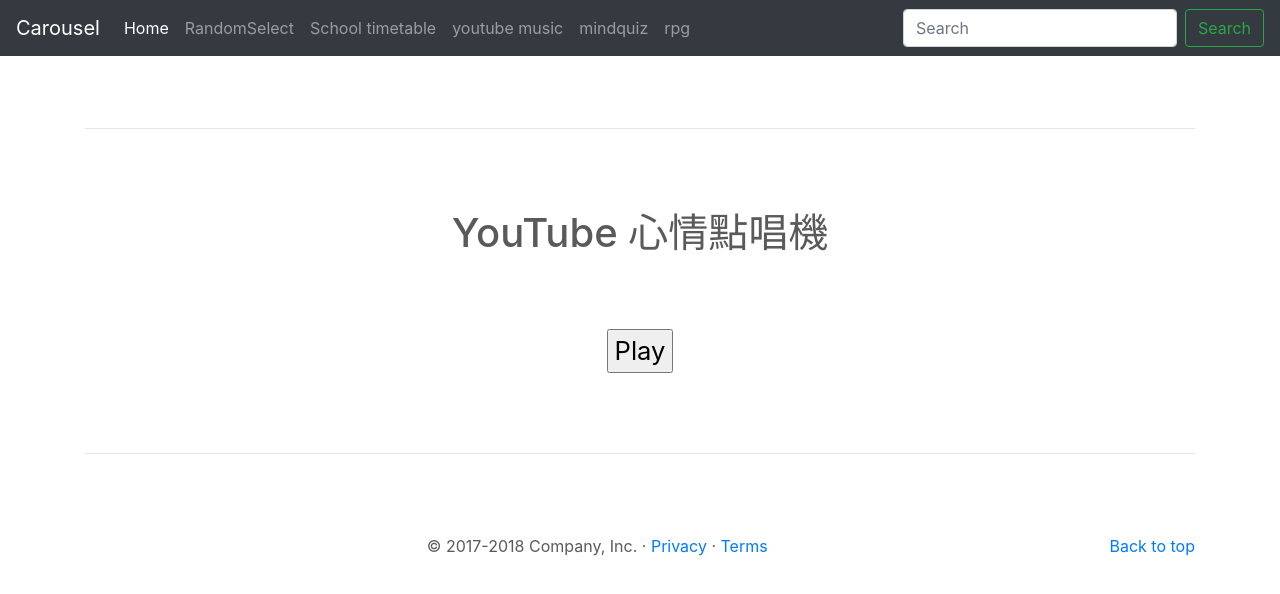
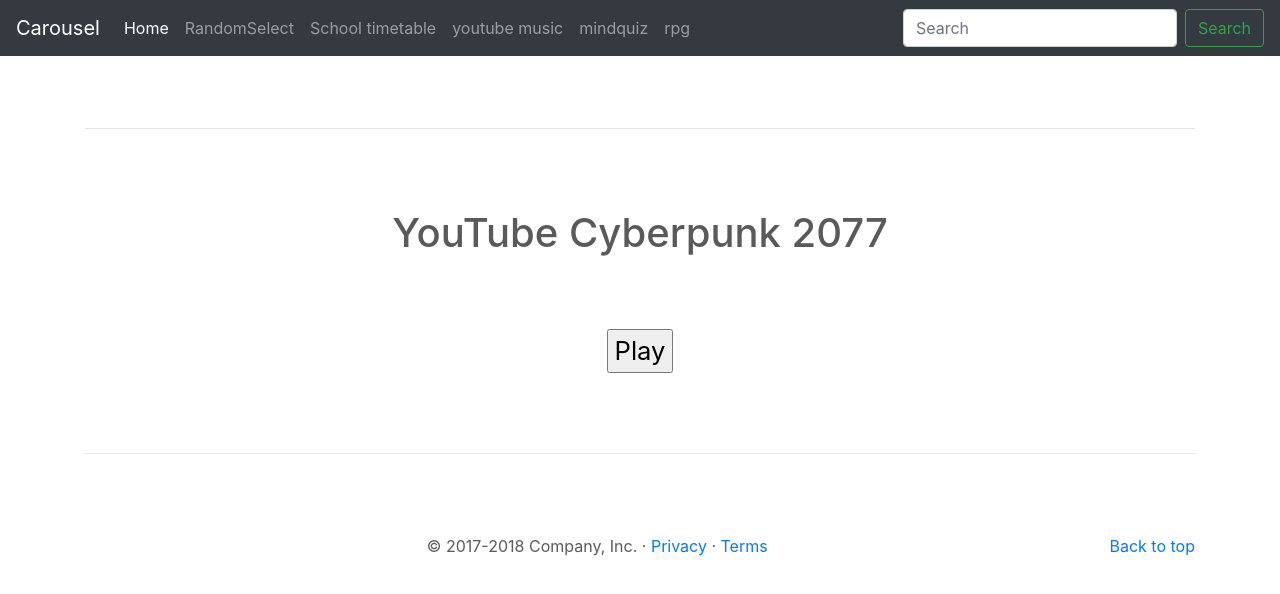
Before and after one commit to StrikeFR/1053334Web, a plain HTML site: page you.html in a window 1280 px wide. Drawn offline with nearby package versions, Linux system fonts and the light colour scheme.

Commit message:
Update you.html

```diff
--- a/you.html
+++ b/you.html
@@ -58,7 +58,7 @@
     <main role="main">
         <div class="container marketing">
             <hr class="featurette-divider">
-            <h1>YouTube 心情點唱機</h1>
+            <h1>YouTube Cyberpunk 2077</h1>
             <h2></h2>
             <div id="player"></div>
             <br>
```
